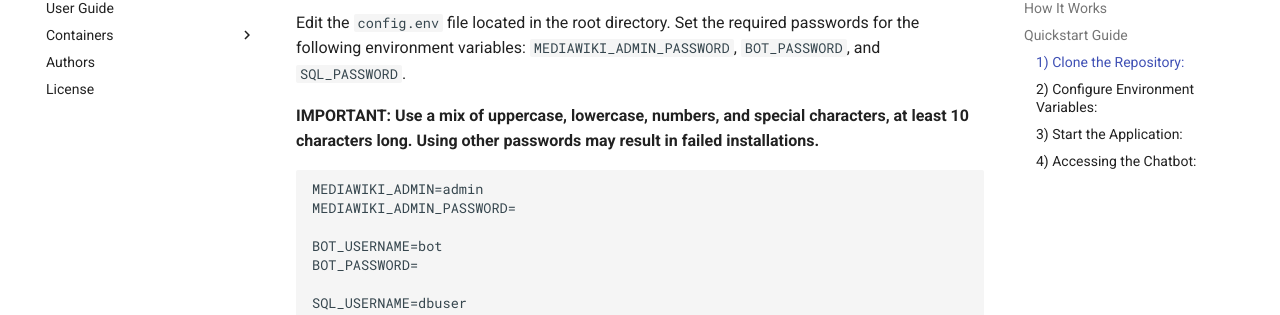
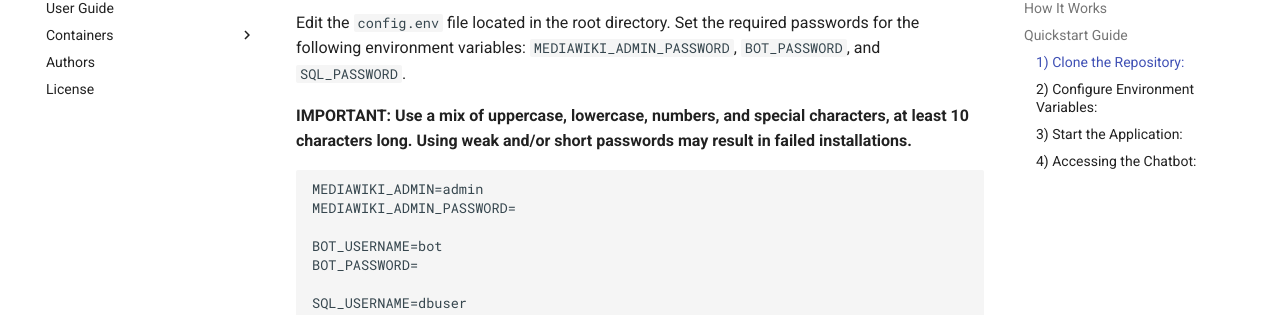
Before and after one commit to fdewes/bergwerk, an MkDocs documentation site: the page built from docs/index.md, in a window 1280 px wide and 900 px high, scrolled down 1046 px. Shown: the part 154-469 px from the top of the window. Built offline with MkDocs 1.6.1 and Material for MkDocs 9.7.7, drawn with Linux system fonts in a browser that asks for light colours.

Commit message:
v0.1.3 * update documentation
Co-authored-by: Florian Dewes <dewes@htw-berlin.de>

````diff
--- a/docs/index.md
+++ b/docs/index.md
@@ -3,7 +3,7 @@
 
 ## Overview
 
-**Bergwerk** is a user-friendly chatbot platform designed for easy setup and maintenance. It provides a simple way to manage chatbot content through a multi-user wiki system, making it accessible for non-technical users to contribute and update the chatbot’s knowledge base.
+[Bergwerk](https://github.com/HTW-Berlin-KI-Werkstatt/bergwerk) is a user-friendly chatbot platform designed for easy setup and maintenance. It provides a simple way to manage chatbot content through a multi-user wiki system, making it accessible for non-technical users to contribute and update the chatbot’s knowledge base.
 
 ## Key Features
 
@@ -34,7 +34,7 @@
 ### **2) Configure Environment Variables**:
    Edit the `config.env` file located in the root directory. Set the required passwords for the following environment variables: `MEDIAWIKI_ADMIN_PASSWORD`, `BOT_PASSWORD`, and `SQL_PASSWORD`.
 
-**IMPORTANT: Use a mix of uppercase, lowercase, numbers, and special characters, at least 10 characters long. Using other passwords may result in failed installations.**
+**IMPORTANT: Use a mix of uppercase, lowercase, numbers, and special characters, at least 10 characters long. Using weak and/or short passwords may result in failed installations.**
 
 ```
 MEDIAWIKI_ADMIN=admin
````
